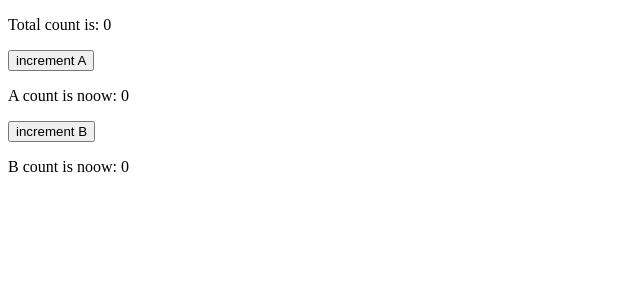
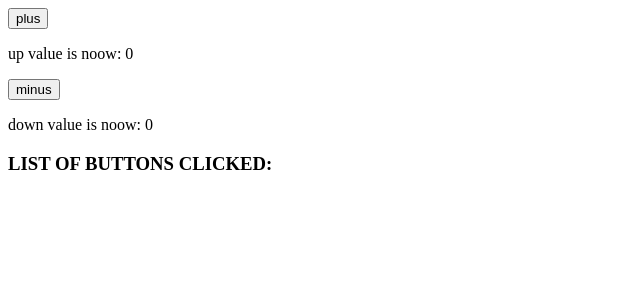
Before and after one commit to thasneem9/fullstackopen, a React (Vite) app in the folder part1/: page / in a window 1280 px wide. Shown: the top 300 px of the page, without its empty margins (0-640 px from the left). Built offline with nearby package versions, Linux system fonts and the light colour scheme.

Commit message:
Revert "d)asychnronous state handling"
This reverts commit 6bac322c168569c9fe661203396d09daa148cb76.

```diff
--- a/part1/src/App.jsx
+++ b/part1/src/App.jsx
@@ -1,31 +1,33 @@
 import { useState } from "react"
 const App = () => {
 
-const [A,setA]=useState(0)
-const [B,setB]=useState(0)
-const [total,setTotal]=useState(0)
-
-
- const handleA=()=>{
-
-  setA(A+1)
-  setTotal(A+B)
- }
-
-  const handleB=()=>{
- setB(B+1)
-  setTotal(A+B)
+ const [count,setCount]=useState(
+  {
+  up:0,
+  down:0
+ })
+ const [clickList,setClickList]=useState([])
+ const handlePlus=()=>{
+  setCount({...count,up:count['up']+1})
+  console.log(count)
+  setClickList(clickList.concat('P'))
 
  }
+ const handleMinus=()=>{
+  setCount({...count,down:count['down']-1})
+  console.log(count)
+  setClickList(clickList.concat('M'))
 
+ }
   return (
     <>
+       <button onClick={handlePlus}>plus</button>
+       <p>up value is noow: {count['up']}</p>
 
-      <p>Total count is: {total}</p>
-        <button onClick={handleA}>increment A</button>
-      <p>A count is noow: {A}</p>
-        <button onClick={handleB}>increment B</button>
-      <p>B count is noow: {B}</p>
+        <button onClick={handleMinus}> minus</button>
+       <p>down value is noow: {count['down']}</p>
+
+       <h3>LIST OF BUTTONS CLICKED: {clickList.join('~')}</h3>
     </>
   )
 }
```
